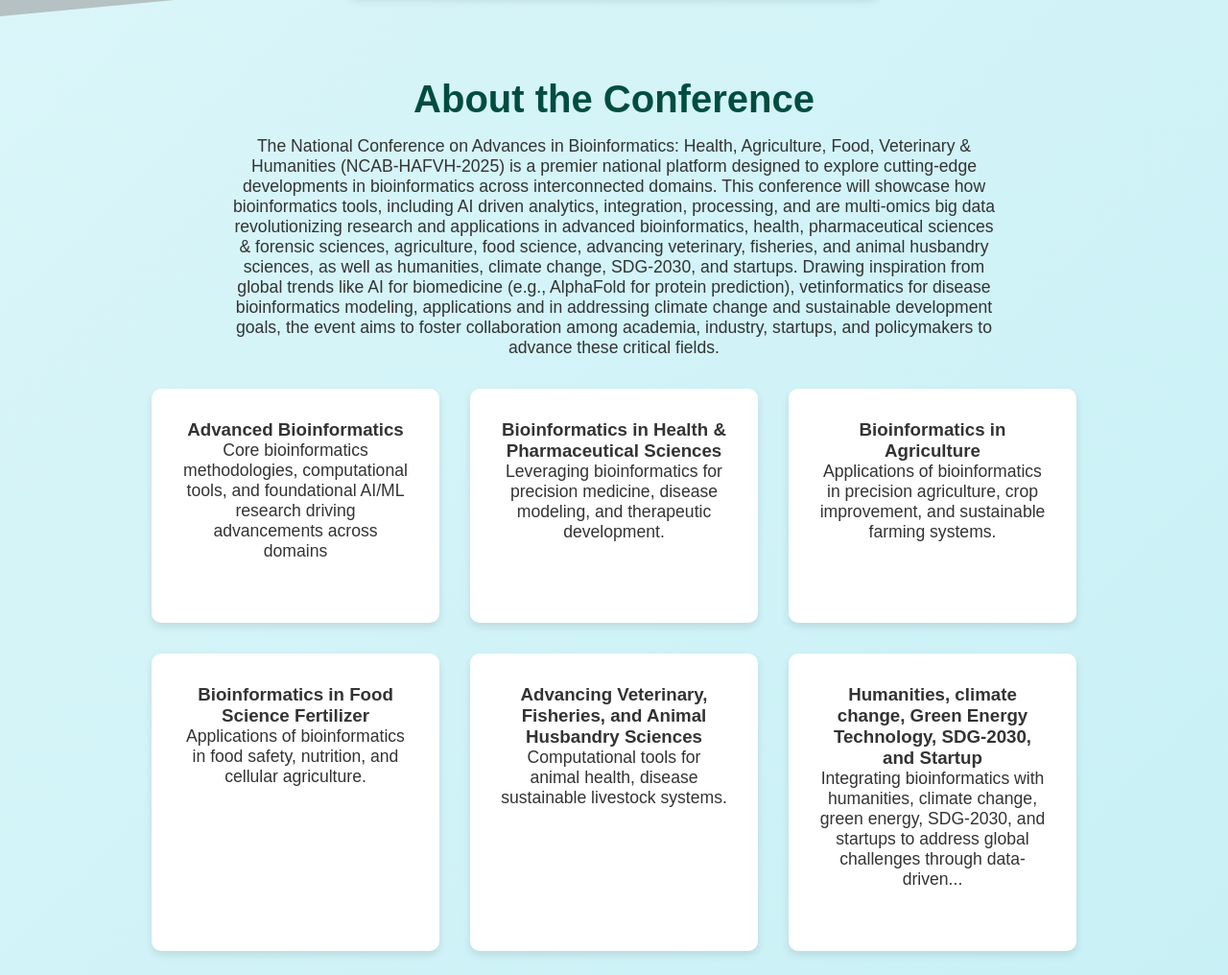
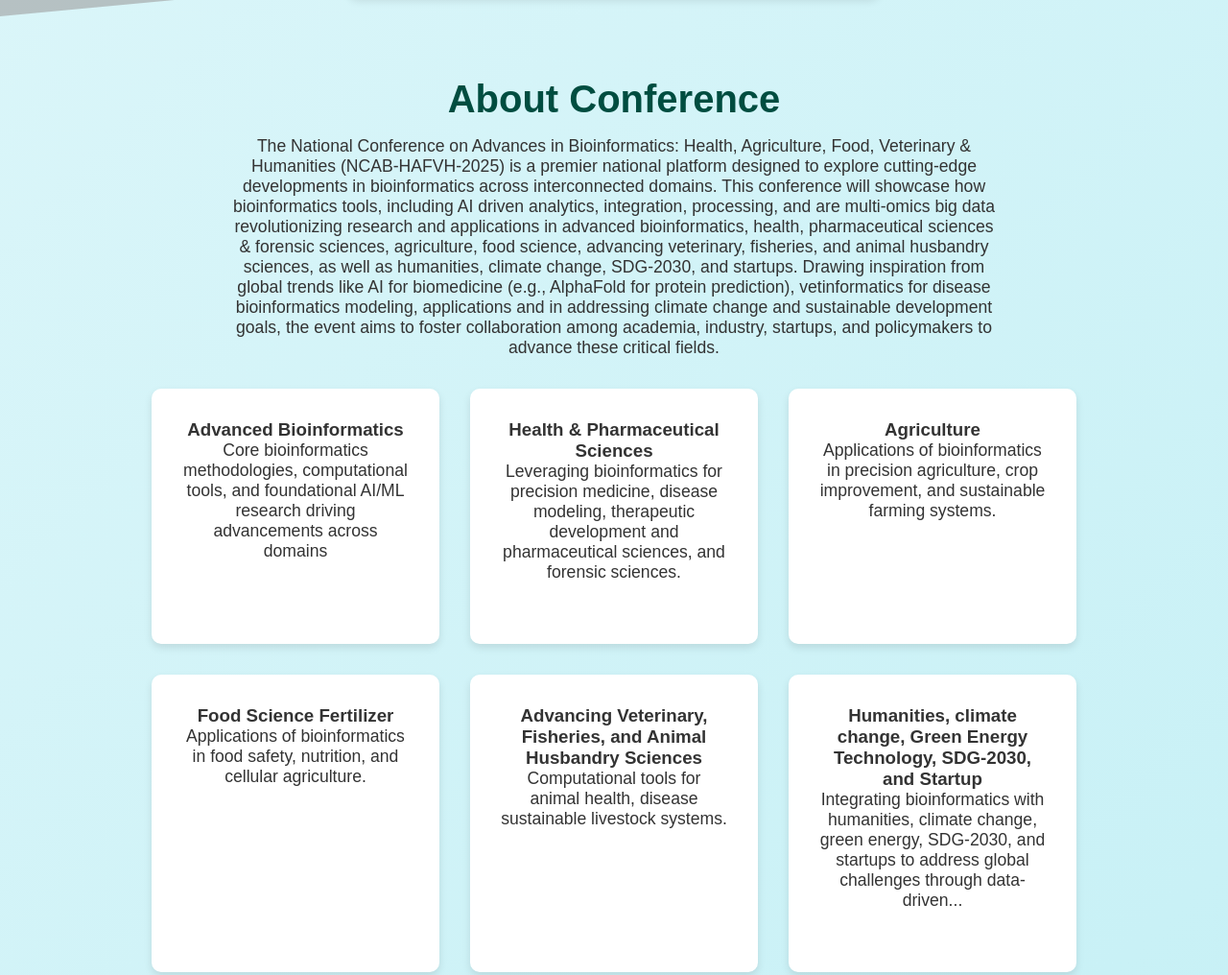
Before and after one commit to Aniket7651/sbbsweb.github.io, a plain HTML site: page index.html in a window 1280 px wide. Shown: the part 783-1799 px from the top of the page at 96% size. Drawn offline with Linux system fonts and the light colour scheme; grey boxes are pictures that could not be loaded.

Commit message:
conference comment updated

```diff
--- a/index.html
+++ b/index.html
@@ -62,7 +62,7 @@
     </section>
 
     <section class="content-section" id="about">
-        <h2>About the Conference</h2>
+        <h2>About Conference</h2>
         <p>The National Conference on Advances in Bioinformatics: Health, Agriculture, Food, Veterinary & Humanities
             (NCAB-HAFVH-2025) is a premier national platform designed to explore cutting-edge developments in
             bioinformatics across interconnected domains. This conference will showcase how bioinformatics tools,
@@ -80,16 +80,16 @@
                     advancements across domains</p>
             </div>
             <div class="card">
-                <h3>Bioinformatics in Health & Pharmaceutical Sciences</h3>
-                <p>Leveraging bioinformatics for precision medicine, disease modeling, and therapeutic development.</p>
+                <h3>Health & Pharmaceutical Sciences</h3>
+                <p>Leveraging bioinformatics for precision medicine, disease modeling, therapeutic development and pharmaceutical sciences, and forensic sciences.</p>
             </div>
             <div class="card">
-                <h3>Bioinformatics in Agriculture</h3>
+                <h3>Agriculture</h3>
                 <p>Applications of bioinformatics in precision agriculture, crop improvement, and sustainable farming
                     systems.</p>
             </div>
             <div class="card">
-                <h3>Bioinformatics in Food Science Fertilizer</h3>
+                <h3>Food Science Fertilizer</h3>
                 <p>Applications of bioinformatics in food safety, nutrition, and cellular agriculture.</p>
             </div>
             <div class="card">
@@ -202,7 +202,7 @@
 
     <section class="content-section" id="register">
         <h2>Register Now</h2>
-        <p>Secure your spot at the SBBS NCAB-HAFVS 2025. Early bird registration ends <b style="color: #e20a0a;">October
+        <p>Secure your spot at the SBBS NCAB-HAFVH 2025. Early bird registration ends <b style="color: #e20a0a;">October
                 30, 2025!</b></p>
         <a href="register.html" class="cta-button">Register Now</a>
     </section>
```
Also changed, not shown: joinus.html (+1 -1 lines), register.html (+14 -2 lines).
